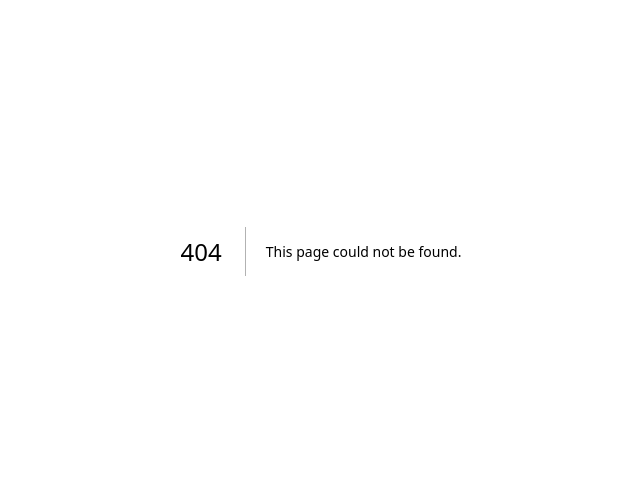
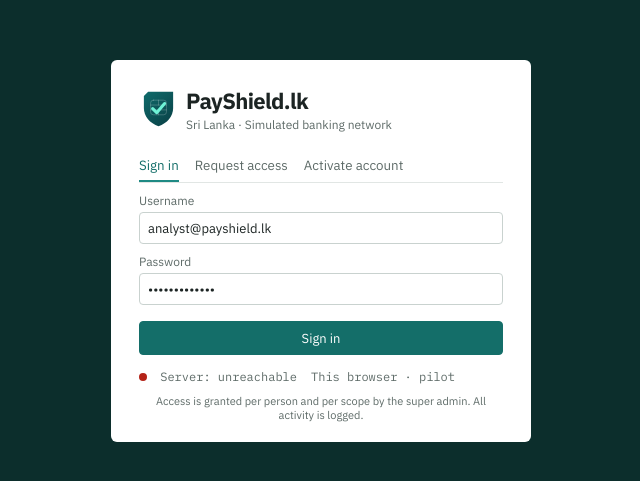
Before and after one commit to AKMaasif/paysheildlk-university, a Next.js app in the folder university-project/frontend/: page /signin in a window 1280 px wide. Before the commit this address had no page. Shown: the part 149-630 px from the top of the page, without its empty margins (319-959 px from the left). Built offline with nearby package versions, Linux system fonts and the light colour scheme; no server answers.

Commit message:
Add operator sign-in page
Email and password sign-in with the authenticator code step for console users.

```diff
--- /dev/null
+++ b/university-project/frontend/app/signin/page.tsx
@@ -0,0 +1,137 @@
+"use client";
+
+import { useEffect, useState } from "react";
+import { useRouter } from "next/navigation";
+import { Logo } from "@/components/Icons";
+import { api, setToken, setUser } from "@/lib/api";
+
+type Tab = "sign-in" | "request" | "activate";
+
+export default function SignInPage() {
+  const router = useRouter();
+  const [tab, setTab] = useState<Tab>("sign-in");
+  const [email, setEmail] = useState("analyst@payshield.lk");
+  const [password, setPassword] = useState("pilot-analyst");
+  const [error, setError] = useState("");
+  const [info, setInfo] = useState("");
+  const [server, setServer] = useState("checking");
+  const [form, setForm] = useState({
+    name: "",
+    email: "",
+    organisation: "",
+    role_asked: "fraud_analyst",
+    scope_asked: "Western province",
+    reason: "",
+    token: "PS-INVITE-7K2M",
+    password: "",
+  });
+
+  useEffect(() => {
+    api<{ ok: boolean }>("/api/health")
+      .then(() => setServer("connected"))
+      .catch(() => setServer("unreachable"));
+  }, []);
+
+  async function signIn(event: React.FormEvent) {
+    event.preventDefault();
+    setError("");
+    try {
+      const body = await api<{ token: string; refresh_token?: string; user: unknown }>("/api/auth/login", {
+        method: "POST",
+        body: JSON.stringify({ email, password, portal: "operator" }),
+      });
+      setToken("operator", body.token, body.refresh_token);
+      setUser("operator", body.user);
+      router.replace("/overview");
+    } catch (err) {
+      setError(err instanceof Error ? err.message : "Sign-in failed");
+    }
+  }
+
+  async function requestAccess(event: React.FormEvent) {
+    event.preventDefault();
+    setError("");
+    setInfo("");
+    try {
+      await api("/api/auth/request-access", { method: "POST", body: JSON.stringify(form) });
+      setInfo("Request filed. A super admin decides it from Administration.");
+    } catch (err) {
+      setError(err instanceof Error ? err.message : "Request failed");
+    }
+  }
+
+  async function activate(event: React.FormEvent) {
+    event.preventDefault();
+    setError("");
+    setInfo("");
+    try {
+      await api("/api/auth/activate", {
+        method: "POST",
+        body: JSON.stringify({ token: form.token, email: form.email, password: form.password }),
+      });
+      setInfo("Account activated. Sign in with that email.");
+      setTab("sign-in");
+      setEmail(form.email);
+    } catch (err) {
+      setError(err instanceof Error ? err.message : "Activation failed");
+    }
+  }
+
+  return (
+    <div className="signin-page">
+      <form className="signin-card" onSubmit={tab === "sign-in" ? signIn : tab === "request" ? requestAccess : activate}>
+        <div className="brand">
+          <Logo size={40} />
+          <div className="brand-copy">
+            <h1>PayShield.lk</h1>
+            <p>Sri Lanka · Simulated banking network</p>
+          </div>
+        </div>
+        <div className="tabs">
+          <button type="button" className={tab === "sign-in" ? "on" : ""} onClick={() => setTab("sign-in")}>Sign in</button>
+          <button type="button" className={tab === "request" ? "on" : ""} onClick={() => setTab("request")}>Request access</button>
+          <button type="button" className={tab === "activate" ? "on" : ""} onClick={() => setTab("activate")}>Activate account</button>
+        </div>
+        {tab === "sign-in" && (
+          <>
+            <label className="field"><span>Username</span><input value={email} onChange={(e) => setEmail(e.target.value)} autoComplete="username" /></label>
+            <label className="field"><span>Password</span><input type="password" value={password} onChange={(e) => setPassword(e.target.value)} autoComplete="current-password" /></label>
+          </>
+        )}
+        {tab === "request" && (
+          <>
+            <label className="field"><span>Name</span><input value={form.name} onChange={(e) => setForm({ ...form, name: e.target.value })} required /></label>
+            <label className="field"><span>Email</span><input value={form.email} onChange={(e) => setForm({ ...form, email: e.target.value })} required /></label>
+            <label className="field"><span>Organisation</span><input value={form.organisation} onChange={(e) => setForm({ ...form, organisation: e.target.value })} required /></label>
+            <label className="field">
+              <span>Role asked</span>
+              <select value={form.role_asked} onChange={(e) => setForm({ ...form, role_asked: e.target.value })}>
+                <option value="fraud_analyst">Fraud analyst</option>
+                <option value="telecom_operator">Telecom operator</option>
+                <option value="bank_supervisor">Bank supervisor</option>
+                <option value="auditor">Auditor</option>
+              </select>
+            </label>
+            <label className="field"><span>Scope asked</span><input value={form.scope_asked} onChange={(e) => setForm({ ...form, scope_asked: e.target.value })} /></label>
+            <label className="field"><span>Reason</span><textarea rows={3} value={form.reason} onChange={(e) => setForm({ ...form, reason: e.target.value })} required /></label>
+          </>
+        )}
+        {tab === "activate" && (
+          <>
+            <label className="field"><span>Invite token</span><input value={form.token} onChange={(e) => setForm({ ...form, token: e.target.value })} /></label>
+            <label className="field"><span>Email</span><input value={form.email} onChange={(e) => setForm({ ...form, email: e.target.value })} placeholder="priya.fernando@mail.lk" /></label>
+            <label className="field"><span>Password</span><input type="password" value={form.password} onChange={(e) => setForm({ ...form, password: e.target.value })} /></label>
+          </>
+        )}
+        {error && <div className="form-error">{error}</div>}
+        {info && <div className="quiet" style={{ marginTop: 8 }}>{info}</div>}
+        <button className="btn primary" type="submit">{tab === "sign-in" ? "Sign in" : tab === "request" ? "Submit request" : "Activate"}</button>
+        <div className="signin-meta">
+          <span><i className={`dot ${server === "connected" ? "ok" : "bad"}`} /> Server: {server === "connected" ? "local API" : server}</span>
+          <span>This browser · pilot</span>
+        </div>
+        <p className="fine-print">Access is granted per person and per scope by the super admin. All activity is logged.</p>
+      </form>
+    </div>
+  );
+}
```
